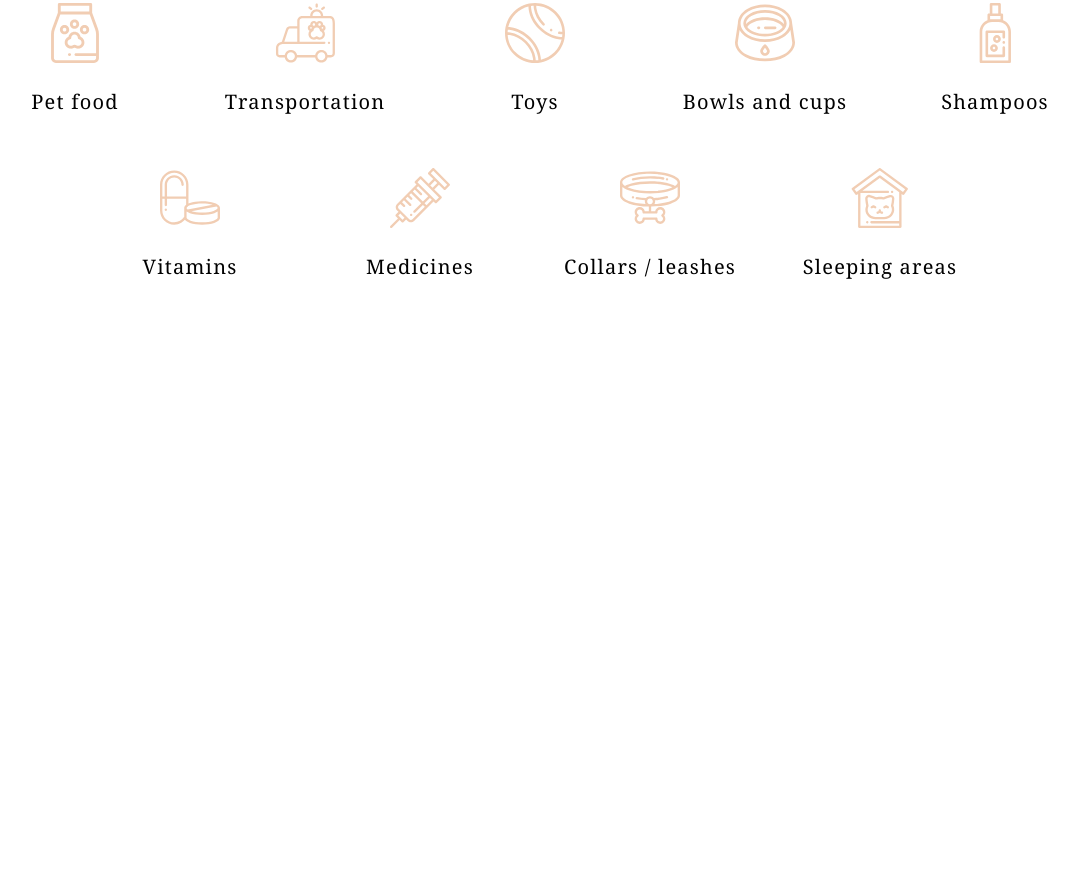
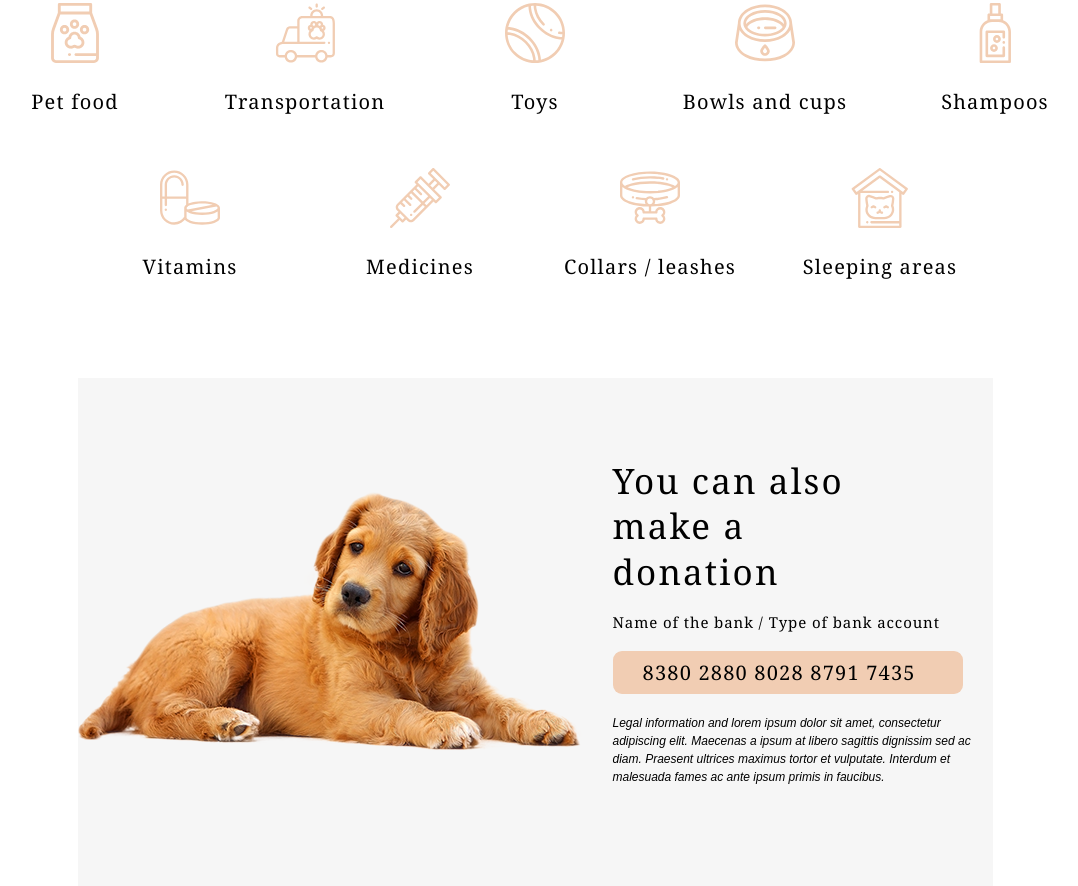
Before and after one commit to sylarBrest/JSFE2022Q1, a plain HTML site: page shelter/pages/main/index.html in a window 1280 px wide. Shown: the part 2650-3536 px from the top of the page, without its empty margins (105-1183 px from the left). Before the commit the page ends 3028 px from the top, so only its background shows below. Drawn offline with Linux system fonts and the light colour scheme.

Commit message:
feat: add donation section

```diff
--- a/shelter/pages/main/index.html
+++ b/shelter/pages/main/index.html
@@ -106,6 +106,18 @@
                     </div>
                 </div>
             </section>
+            <section class="section donation-container">
+                <img src="../../assets/images/donation-dog.png" alt="Donation-dog" class="donation-dog">
+                <div class="donation-content">
+                    <h3 class="title donation-title">You can also make a donation</h3>
+                    <h5 class="donation-subtitle">Name of the bank / Type of bank account</h5>
+                    <div class="credit-card">
+                        <div class="credit-card-image"></div>
+                        <h4 class="credit-card-number">8380 2880 8028 8791 7435</h4>
+                    </div>
+                    <p class="legal-information">Legal information and lorem ipsum dolor sit amet, consectetur adipiscing elit. Maecenas a ipsum at libero sagittis dignissim sed ac diam. Praesent ultrices maximus tortor et vulputate. Interdum et malesuada fames ac ante ipsum primis in faucibus.</p>
+                </div>
+            </section>
         </div>
     </main>
     <footer class="footer">
--- a/shelter/pages/main/style.scss
+++ b/shelter/pages/main/style.scss
@@ -67,7 +67,6 @@
 
 .pets-container {
     background-color: #f6f6f6;
-    background-size: cover;
     display: flex;
     flex-flow: column;
     align-items: center;
@@ -176,3 +175,52 @@
         }
     }
 }
+
+.donation-container {
+    background-color: #f6f6f6;
+    display: flex;
+    align-items: center;
+    gap: 30px;
+
+    .donation-content {
+        max-width: 380px;
+        display: flex;
+        flex-flow: column;
+        gap: 20px;
+
+        .donation-title {
+            max-width: 300px;
+        }
+
+        .donation-subtitle {
+            font: normal 15px/16.5px Georgia, serif;
+            letter-spacing: 0.06em;
+        }
+
+        .credit-card {
+            width: 350px;
+            border-radius: 9px;
+            background-color: #F1CDB3;
+            padding: 10px 15px;
+            display: flex;
+            gap: 15px;
+
+            &-image {
+                background-image: url('../../assets/icons/credit-card.svg');
+                background-position: left center;
+                background-repeat: no-repeat;
+                background-size: 30px 30px;
+            }
+
+            &-number {
+                font: normal 20px/23px Georgia, serif;
+                letter-spacing: 0.06em;
+            }
+        }
+
+        .legal-information {
+            font: italic 12px/18px Arial, sans-serif;
+        }
+    }
+
+}
```
Also changed, not shown: shelter/pages/main/style.css, 1 other file.
